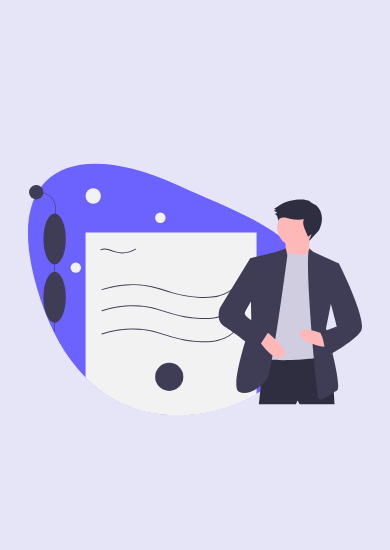
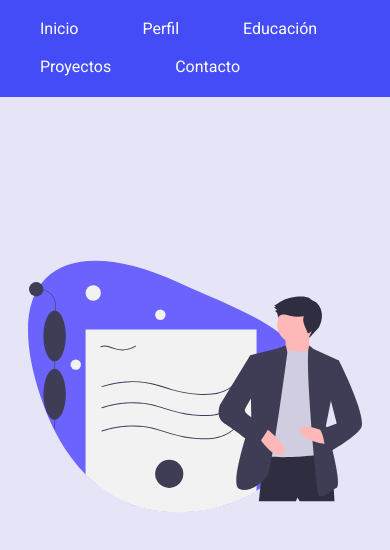
Before and after one commit to sebastian017/portfolio, a plain HTML site: page index.html in a window 390 px wide. Shown: the top 550 px of the page. Drawn offline with Linux system fonts and the light colour scheme.

Commit message:
ajustes nav

```diff
--- a/css/style.css
+++ b/css/style.css
@@ -323,9 +323,37 @@ body {
     content: "jsaldanag101@gmail.com";
 }
 
+.container_nav{
+    text-align: right;
+}
+
+.nav_enlace{
+    display: inline-block;
+    background: var(--color-primary);
+    color: #fff;
+    padding: 10px 30px;
+    text-decoration: none;
+
+}
+
+.nav_enlace:hover{
+    background: #000
+}
+
+nav{
+    background: var(--color-primary);
+    padding: 10px;
+  /*  padding-left: 770px;*/
+
+}
+
 @media screen and (max-width:768px) {
     :root {
         --height-shape: 14em;
+    }
+
+   .container_nav{
+       text-align: left;
     }
 
     .hero_container {
@@ -406,6 +434,10 @@ body {
         --padding-btn: 20px 0;
     }
 
+    .container_nav{
+        text-align: left;
+     }
+
     .hero_container {
         --padding-container: 45px 0;
     }
--- a/index.html
+++ b/index.html
@@ -11,8 +11,18 @@
 </head>
 
 <body>
+    <div class="container_nav">
+        <nav>
+                <a class="nav_enlace" href="#hero_inicio">Inicio</a>
+                <a class="nav_enlace" href="#profile">Perfil</a>
+                <a class="nav_enlace" href="#study">Educación</a>
+                <a class="nav_enlace" href="#projects">Proyectos</a>
+                <a class="nav_enlace" href="#footer">Contacto</a>
+        </nav>
+    </div>
+
     <header class="hero">
-        <div class="hero_container container">
+        <div class="hero_container container" id="hero_inicio">
             <div class="hero_texts">
                 <h1 class="hero_title"> Portfolio</h1>
                 <p class="hero_copy">A cerca de mi, proyectos, estudios y experiencias.</p>
@@ -54,7 +64,7 @@
         </section>
 
         <section class="card">
-            <div class="container">
+            <div class="container" id="study">
                 <h2 class="title">Educación</h2>
                 <p class="card_copy">Estudios y certificaciones.</p>
                 <div class="card_container">
@@ -104,7 +114,7 @@
 
         <section class="projects container">
             <figure class="projects_picture">
-                <img src="assets/undraw_coding_6mjf.svg" alt="codificando" class="projects_img">
+                <img src="assets/undraw_coding_6mjf.svg" alt="codificando" class="projects_img" id="projects">
             </figure>
             <div class="projects_about">
                 <h2 class="title">Proyectos y trabajos</h2>
@@ -132,7 +142,7 @@
 
     <footer class="footer">
         <div class="footer_container container">
-            <div class="footer_contact">
+            <div class="footer_contact" id="footer">
                 <div class="footer_text">
                     <h2 class="title">Contáctame aquí</h2>
                     <p class="footer_copy">Puedes contactarme por cualquier medio o red social. </p>
```
Also changed, not shown: assets/bx-home.svg (added), assets/bxs-book-reader.svg (added), assets/bxs-contact.svg (added), assets/bxs-spreadsheet.svg (added), assets/bxs-user-circle.svg (added), css/normalize.css.
